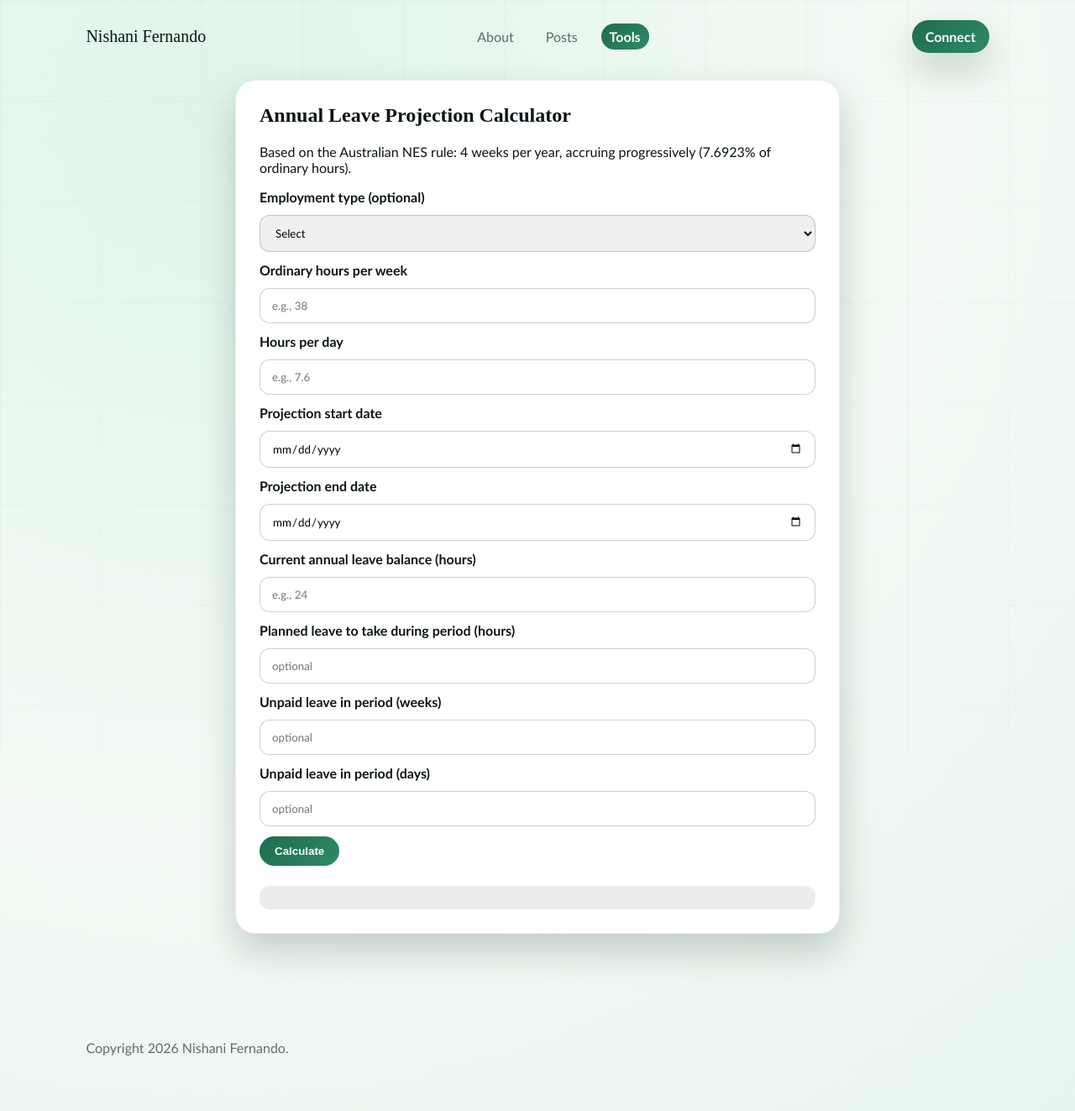
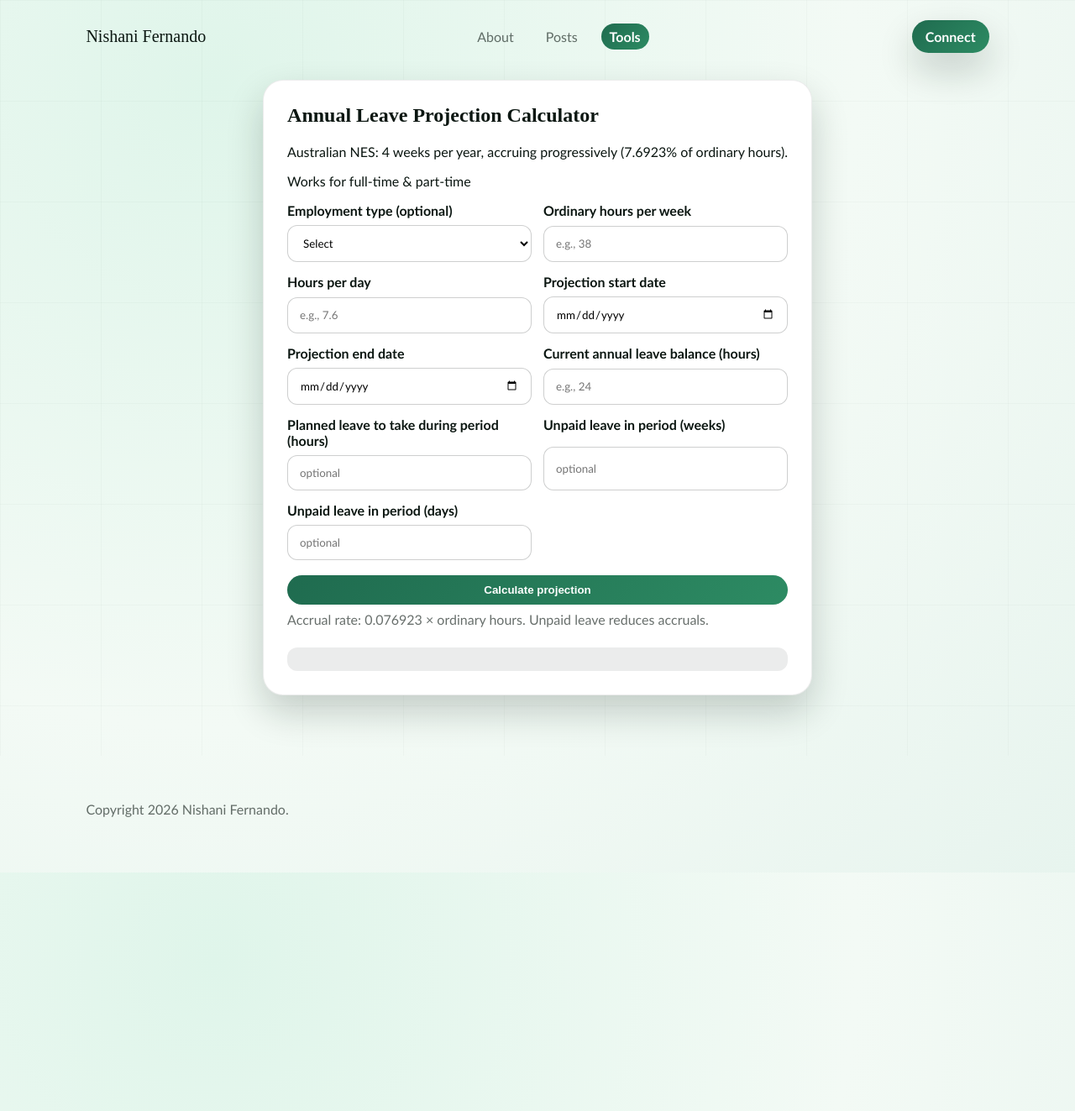
Before and after one commit to nishanif/nishanif.github.io, a Jekyll site: the page built from tools/annual-leave-projection.html, in a window 1280 px wide. Shown: the whole page at 84% size. Built offline with Jekyll 4.4.1, drawn with Linux system fonts in a browser that asks for light colours.

Commit message:
Modernize annual leave calculator form

```diff
--- a/styles.css
+++ b/styles.css
@@ -407,6 +407,45 @@ body {
     font-family: inherit;
 }
 
+.form-grid {
+    display: grid;
+    grid-template-columns: repeat(auto-fit, minmax(240px, 1fr));
+    gap: 14px;
+}
+
+.form-control {
+    display: grid;
+    gap: 8px;
+    font-weight: 600;
+    color: var(--ink);
+}
+
+.form-control input,
+.form-control select {
+    background: #ffffff;
+    transition: border 0.15s ease, box-shadow 0.15s ease, transform 0.15s ease;
+}
+
+.form-control input:focus,
+.form-control select:focus {
+    outline: none;
+    border-color: var(--sage-dark);
+    box-shadow: 0 0 0 4px rgba(98, 194, 138, 0.25);
+    transform: translateY(-1px);
+}
+
+.form-actions {
+    display: flex;
+    flex-direction: column;
+    gap: 8px;
+    margin-top: 6px;
+}
+
+.form-actions .muted {
+    color: var(--ink-soft);
+    margin: 0;
+}
+
 .tool-body button {
     justify-self: start;
     padding: 10px 18px;
--- a/tools/annual-leave-projection.html
+++ b/tools/annual-leave-projection.html
@@ -5,42 +5,68 @@ permalink: /tools/annual-leave-projection/
 ---
 <section class="tool-shell">
     <div class="tool-header">
+        <div>
             <h1>Annual Leave Projection Calculator</h1>
-        <p>Based on the Australian NES rule: 4 weeks per year, accruing progressively (7.6923% of ordinary hours).</p>
+            <p>Australian NES: 4 weeks per year, accruing progressively (7.6923% of ordinary hours).</p>
+        </div>
+        <div class="pill-note">Works for full-time & part-time</div>
     </div>
     <div class="tool-body">
-        <label for="employmentType">Employment type (optional)</label>
+        <div class="form-grid">
+            <label class="form-control">
+                Employment type (optional)
                 <select id="employmentType">
                     <option value="">Select</option>
                     <option value="FT">Full-time</option>
                     <option value="PT">Part-time</option>
                 </select>
+            </label>
 
-        <label for="hoursPerWeek">Ordinary hours per week</label>
+            <label class="form-control">
+                Ordinary hours per week
                 <input type="number" id="hoursPerWeek" min="0" step="0.1" placeholder="e.g., 38">
+            </label>
 
-        <label for="hoursPerDay">Hours per day</label>
+            <label class="form-control">
+                Hours per day
                 <input type="number" id="hoursPerDay" min="0" step="0.1" placeholder="e.g., 7.6">
+            </label>
 
-        <label for="startDate">Projection start date</label>
+            <label class="form-control">
+                Projection start date
                 <input type="date" id="startDate">
+            </label>
 
-        <label for="endDate">Projection end date</label>
+            <label class="form-control">
+                Projection end date
                 <input type="date" id="endDate">
+            </label>
 
-        <label for="currentBalance">Current annual leave balance (hours)</label>
+            <label class="form-control">
+                Current annual leave balance (hours)
                 <input type="number" id="currentBalance" min="0" step="0.1" placeholder="e.g., 24">
+            </label>
 
-        <label for="plannedLeave">Planned leave to take during period (hours)</label>
+            <label class="form-control">
+                Planned leave to take during period (hours)
                 <input type="number" id="plannedLeave" min="0" step="0.1" placeholder="optional">
+            </label>
 
-        <label for="unpaidWeeks">Unpaid leave in period (weeks)</label>
+            <label class="form-control">
+                Unpaid leave in period (weeks)
                 <input type="number" id="unpaidWeeks" min="0" step="0.1" placeholder="optional">
+            </label>
 
-        <label for="unpaidDays">Unpaid leave in period (days)</label>
+            <label class="form-control">
+                Unpaid leave in period (days)
                 <input type="number" id="unpaidDays" min="0" step="0.1" placeholder="optional">
+            </label>
+        </div>
 
-        <button id="calculateLeave" type="button">Calculate</button>
+        <div class="form-actions">
+            <button id="calculateLeave" type="button">Calculate projection</button>
+            <p class="muted">Accrual rate: 0.076923 × ordinary hours. Unpaid leave reduces accruals.</p>
+        </div>
 
         <div class="tool-result" id="leaveResult" aria-live="polite"></div>
     </div>
```
Lines whose indentation alone changed are shown as unchanged.
